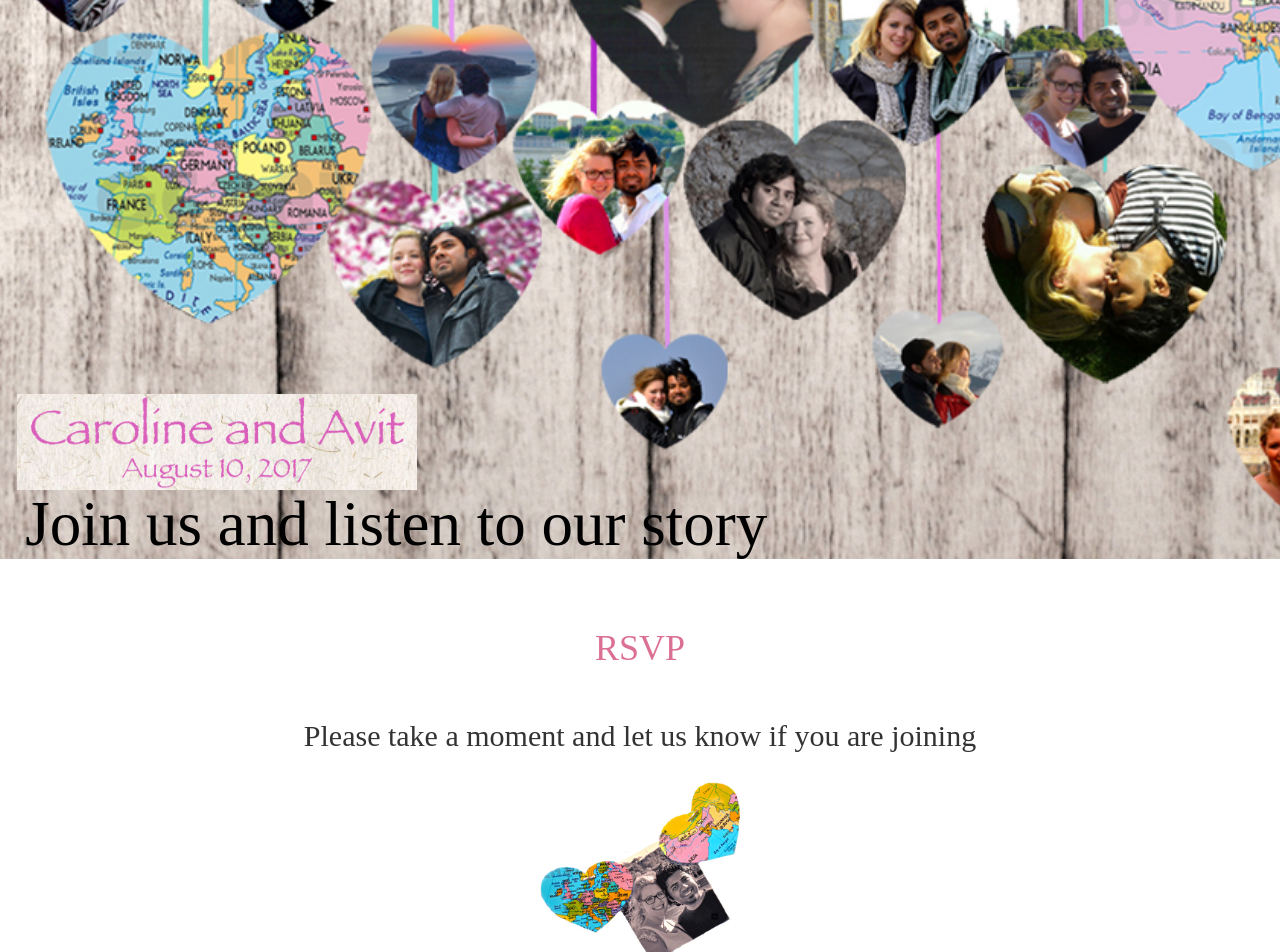
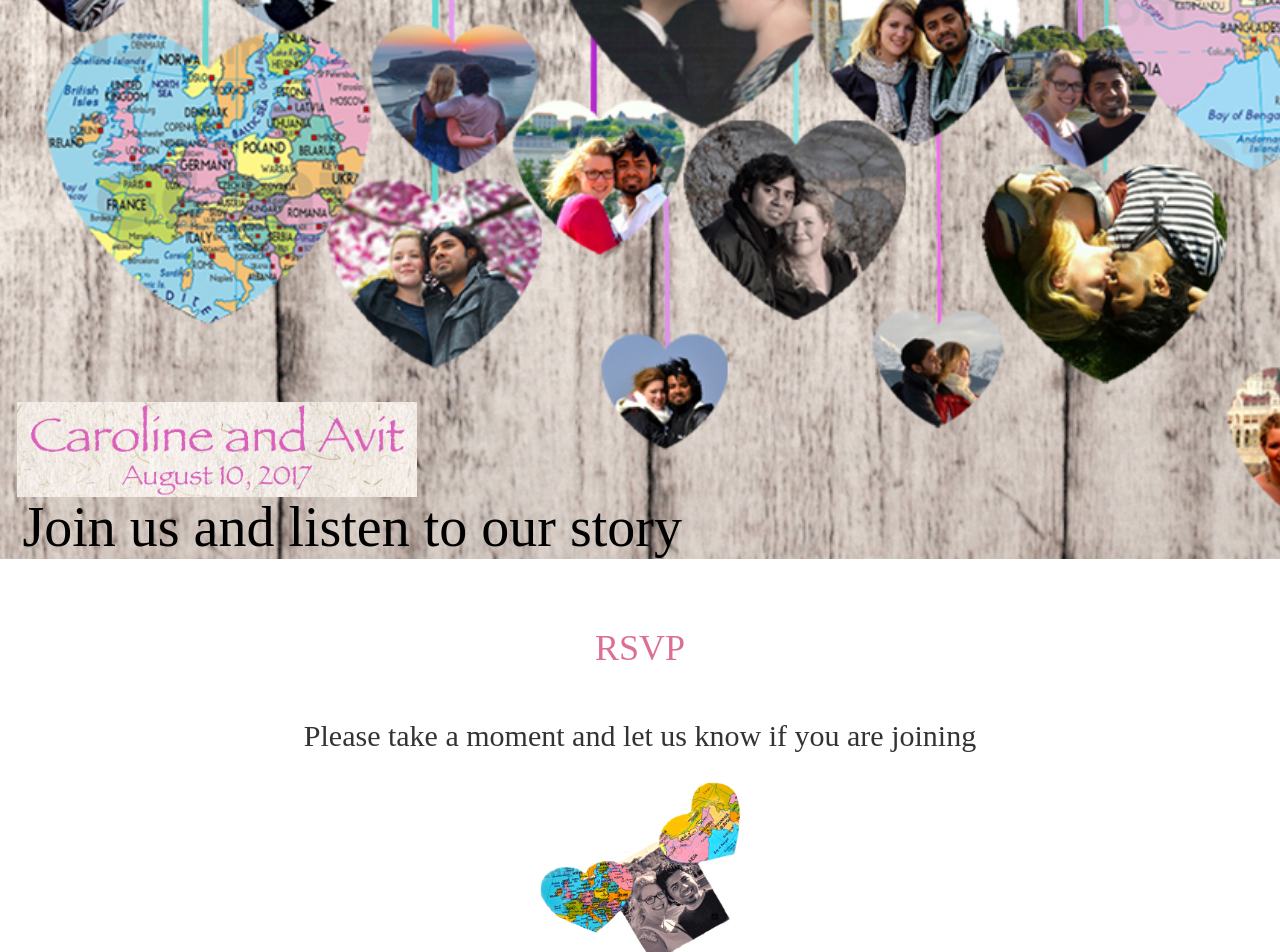
Before and after one commit to MonchiLin/carowedavit.github.io, a Jekyll site: the page built from index.html, in a window 1280 px wide. Shown: the part 341-1293 px from the top of the page. Built offline with Jekyll 4.4.1, drawn with Linux system fonts in a browser that asks for light colours.

Commit message:
font updated

```diff
--- a/css/stylish-portfolio.css
+++ b/css/stylish-portfolio.css
@@ -28,7 +28,7 @@ body {
 .text-vertical-center h1 {
     margin: 0;
     padding: 0;
-    font-size: 4.5em;
+    font-size: 4.0em;
     color:  #000000;
     font-weight: 5;
 }
```
